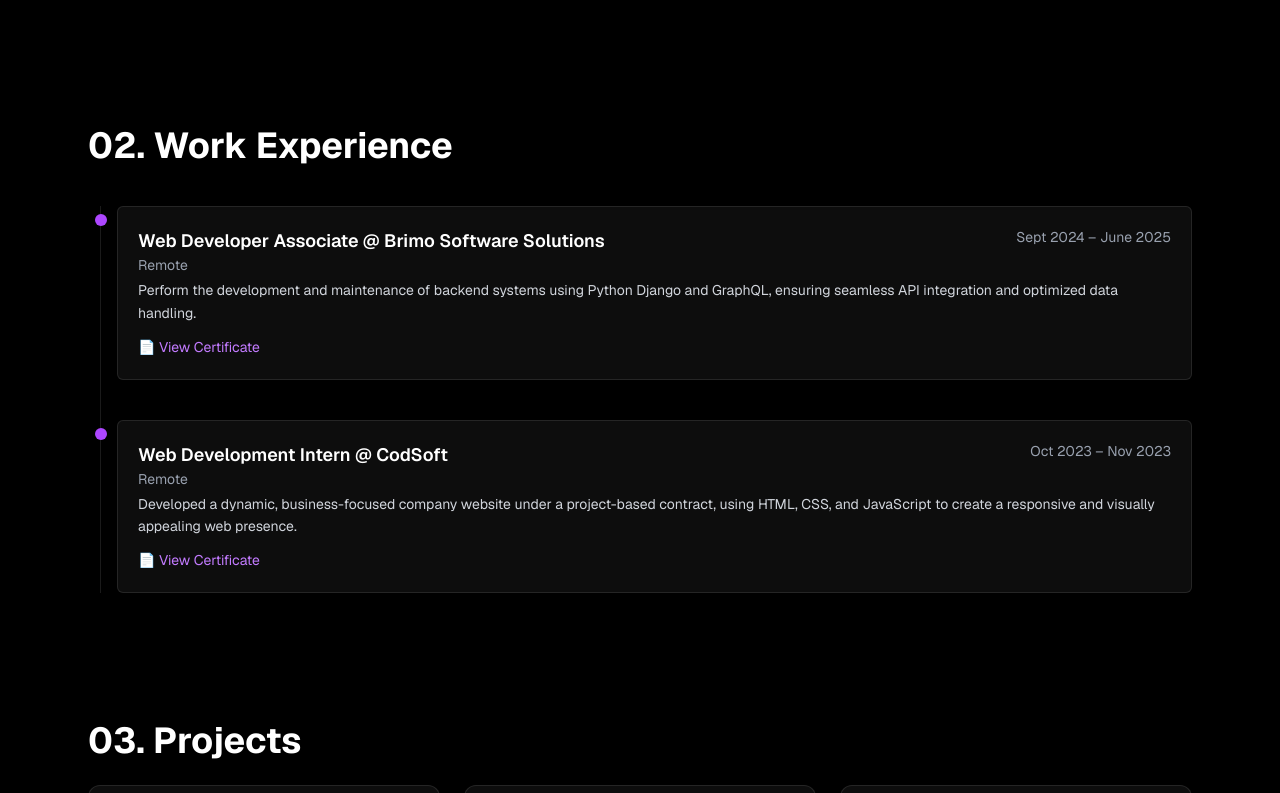
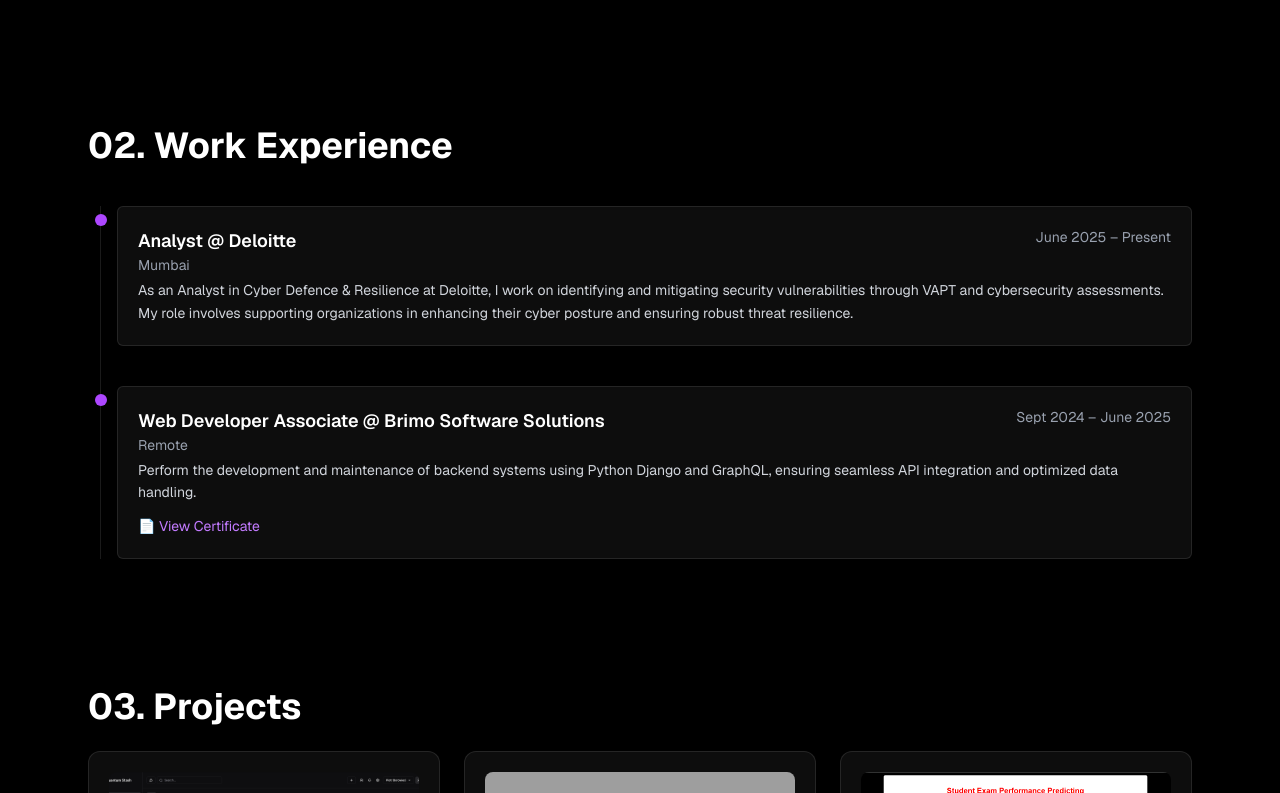
Before and after one commit to code-geass69/my-portfolio, a Next.js app: page /portfolio in a window 1280 px wide. Shown: the part 629-1422 px from the top of the page. Built offline with nearby package versions, Linux system fonts and the light colour scheme; grey boxes are pictures that could not be loaded.

Commit message:
modified:   src/app/components/sections/Experience.tsx

```diff
--- a/src/app/components/sections/Experience.tsx
+++ b/src/app/components/sections/Experience.tsx
@@ -3,6 +3,14 @@
 import { motion } from 'framer-motion';
 
 const experiences = [
+  {
+    title: 'Analyst @ Deloitte',
+    date: 'June 2025 – Present',
+    location: 'Mumbai',
+    description:
+      'As an Analyst in Cyber Defence & Resilience at Deloitte, I work on identifying and mitigating security vulnerabilities through VAPT and cybersecurity assessments. My role involves supporting organizations in enhancing their cyber posture and ensuring robust threat resilience.',
+    // certificateUrl: 'https://drive.google.com/file/d/1CLN8u9yc6HOSzRyJdvv7O2pFmZvqqhL6/view?usp=drive_link',
+  },
   {
     title: 'Web Developer Associate @ Brimo Software Solutions',
     date: 'Sept 2024 – June 2025',
@@ -10,14 +18,6 @@
     description:
       'Perform the development and maintenance of backend systems using Python Django and GraphQL, ensuring seamless API integration and optimized data handling.',
     certificateUrl: 'https://drive.google.com/file/d/1LrZaY9EKGtNvtl8tyQXTW47Gb8hENGeB/view?usp=drive_link',
-  },
-  {
-    title: 'Web Development Intern @ CodSoft',
-    date: 'Oct 2023 – Nov 2023',
-    location: 'Remote',
-    description:
-      'Developed a dynamic, business-focused company website under a project-based contract, using HTML, CSS, and JavaScript to create a responsive and visually appealing web presence.',
-    certificateUrl: 'https://drive.google.com/file/d/1CLN8u9yc6HOSzRyJdvv7O2pFmZvqqhL6/view?usp=drive_link',
   },
 ];
 
```
